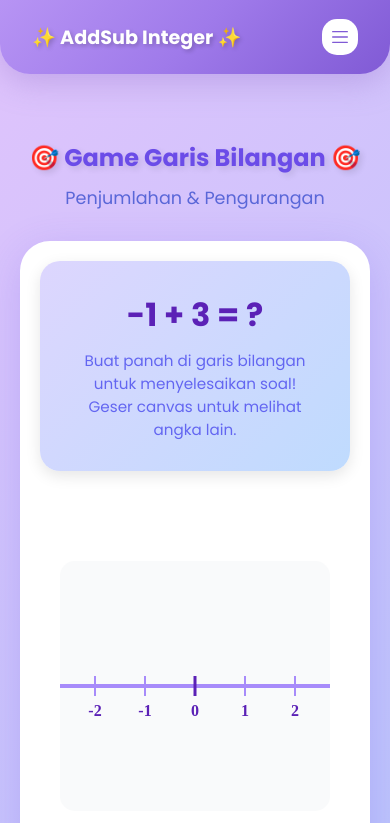
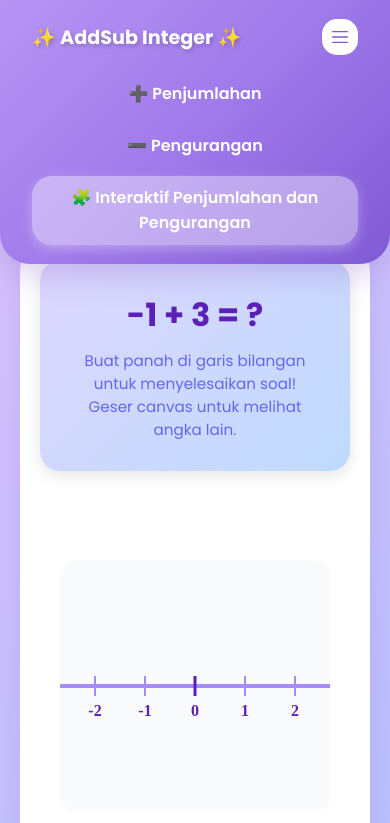
Before and after one commit to Erly295/AddSubInt, a plain HTML site: page Interaktif1.html in a window 390 px wide. Both pictures are taken after a click on the button 340 px from the left and 37 px from the top of the page. Shown: the top 823 px of the page. Drawn offline with Linux system fonts and the light colour scheme.

Commit message:
add listener burger button

```diff
--- a/Interaktif1.html
+++ b/Interaktif1.html
@@ -5,7 +5,8 @@
     <meta name="viewport" content="width=device-width, initial-scale=1.0" />
     <title>Game Garis Bilangan</title>
     <link
-      href="https://fonts.googleapis.com/css2?family=Poppins:wght@400;600;700&display=swap" rel="stylesheet"
+      href="https://fonts.googleapis.com/css2?family=Poppins:wght@400;600;700&display=swap"
+      rel="stylesheet"
     />
     <style>
       * {
@@ -565,10 +566,11 @@
               <a class="nav-link" href="pengurangan.html">➖ Pengurangan</a>
             </li>
             <li class="nav-item">
-              <a class="nav-link active" href="Interaktif1.html">🧩 Interaktif Penjumlahan dan Pengurangan</a>
+              <a class="nav-link active" href="Interaktif1.html"
+                >🧩 Interaktif Penjumlahan dan Pengurangan</a
+              >
             </li>
           </ul>
-
         </div>
       </div>
     </nav>
@@ -764,7 +766,14 @@
         <div class="feedback" id="feedback"></div>
       </div>
     </main>
+    <script>
+      const toggler = document.querySelector(".navbar-toggler");
+      const collapse = document.querySelector(".navbar-collapse");
 
+      toggler.addEventListener("click", () => {
+        collapse.classList.toggle("show");
+      });
+    </script>
     <script>
       const canvas = document.getElementById("numberLine");
       const ctx = canvas.getContext("2d");
```
